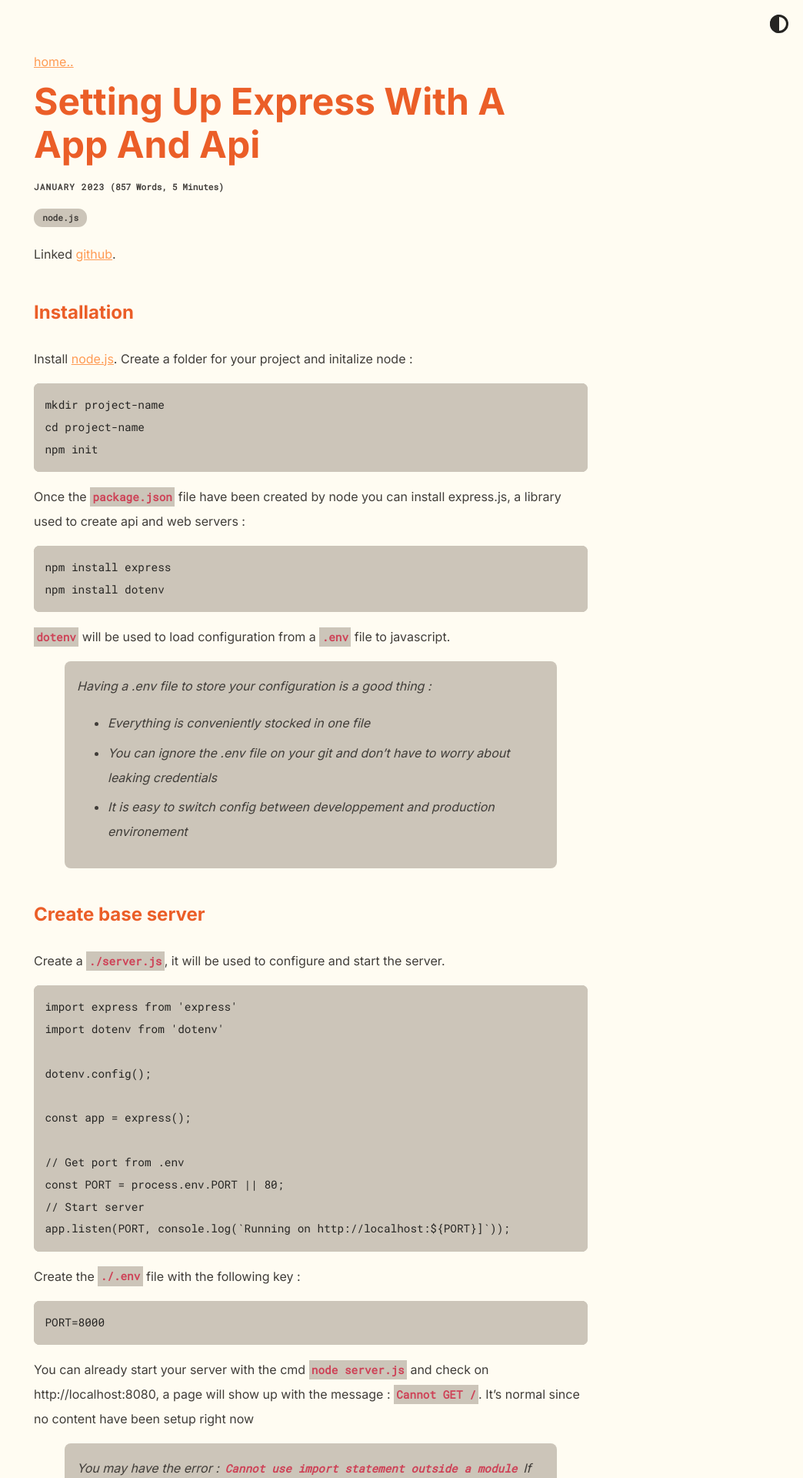
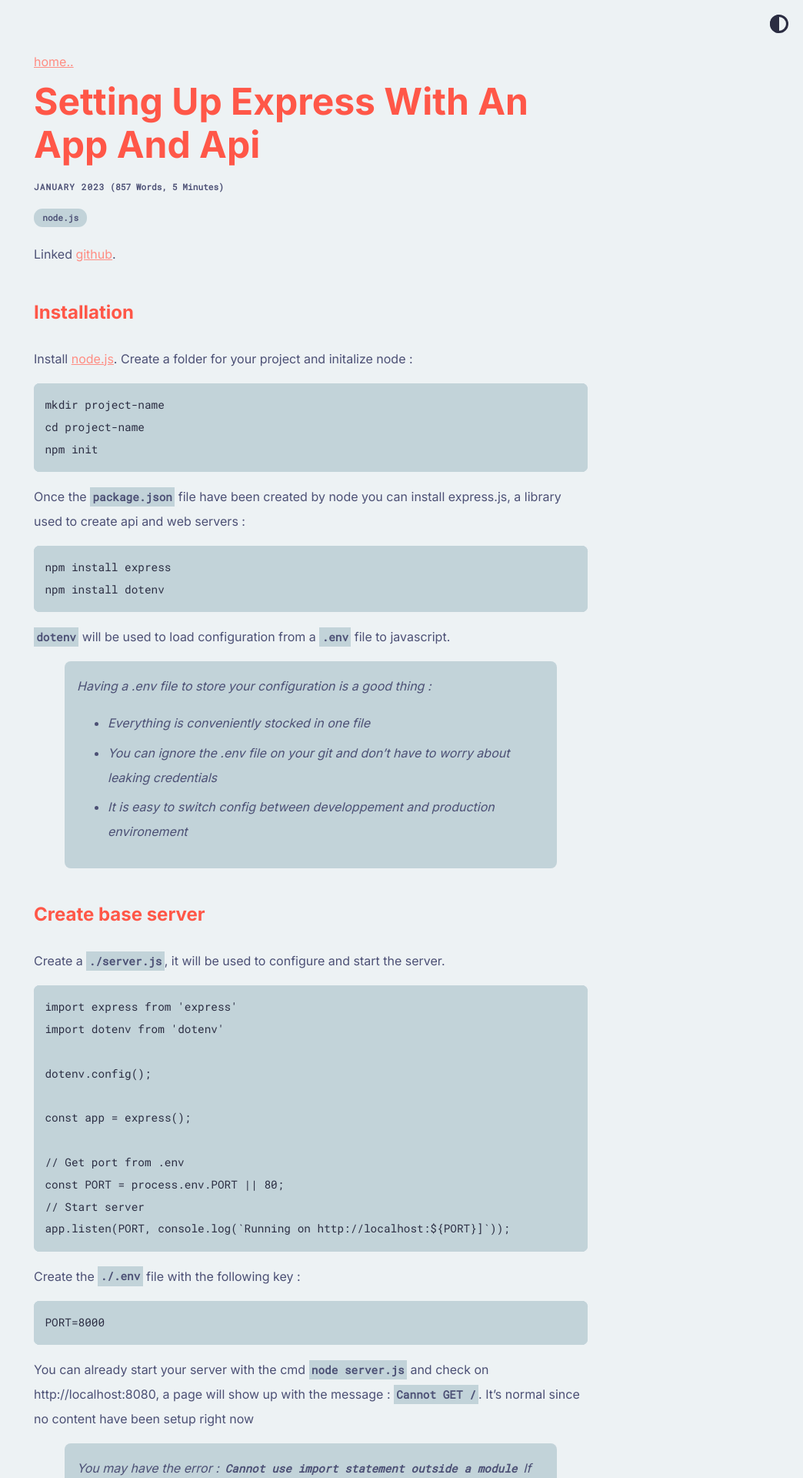
Before and after one commit to ndegheselle/blog.degheselle.fr, a Jekyll site: the page built from _posts/2023-01-14-setting-up-express-with-an-app-and-api.md, in a window 1280 px wide. Shown: the top 1920 px of the page at 77% size, without its empty margins (236-1280 px from the left). Built offline with Jekyll 4.4.1, drawn with Linux system fonts in a browser that asks for light colours.

Commit message:
Updated colors

```diff
--- a/_sass/colors.scss
+++ b/_sass/colors.scss
@@ -1,21 +1,20 @@
 html {
-    --color-primary: #EB5E28;
-    --color-primary-dim: #ff9b54;
+    --color-primary: #FF5748;
+    --color-primary-dim: #FF8D83;
 
-    --color-secondary: #ce4257;
-    --color-secondary-dim: #D8697A;
-
-    --color-bg: #FFFCF2;
-    --color-bg-secondary: #CCC5B9;
-    --color-front: #252422;
-    --color-front-secondary: #403D39;
+    --color-bg: #EDF2F4;
+    --color-bg-secondary: #C2D3D9;
+    --color-middle: #8D99AE;
+    --color-front-secondary: #4C5075;
+    --color-front: #2B2D42;
 }
 // -------------- THEME SWITCHER -------------- //
 @mixin dark-appearance {
   html, body  {
-    --color-bg: #252422;
-    --color-bg-secondary: #403D39;
-    --color-front: #FFFCF2;
-    --color-front-secondary: #CCC5B9;
+    --color-bg: #2B2D42;
+    --color-bg-secondary: #4C5075;
+    --color-middle: #8D99AE;
+    --color-front-secondary: #C2D3D9;
+    --color-front: #EDF2F4;
   };
 }
```
Also changed, not shown: _posts/2023-01-14-setting-up-express-with-an-app-and-api.md (renamed from _posts/2023-01-14-setting-up-express-with-a-app-and-api.md), _posts_WIP/2023-01-14-creating-a-light-cloud.md (renamed from _posts/WIP/2023-01-14-creating-a-light-cloud.md).
